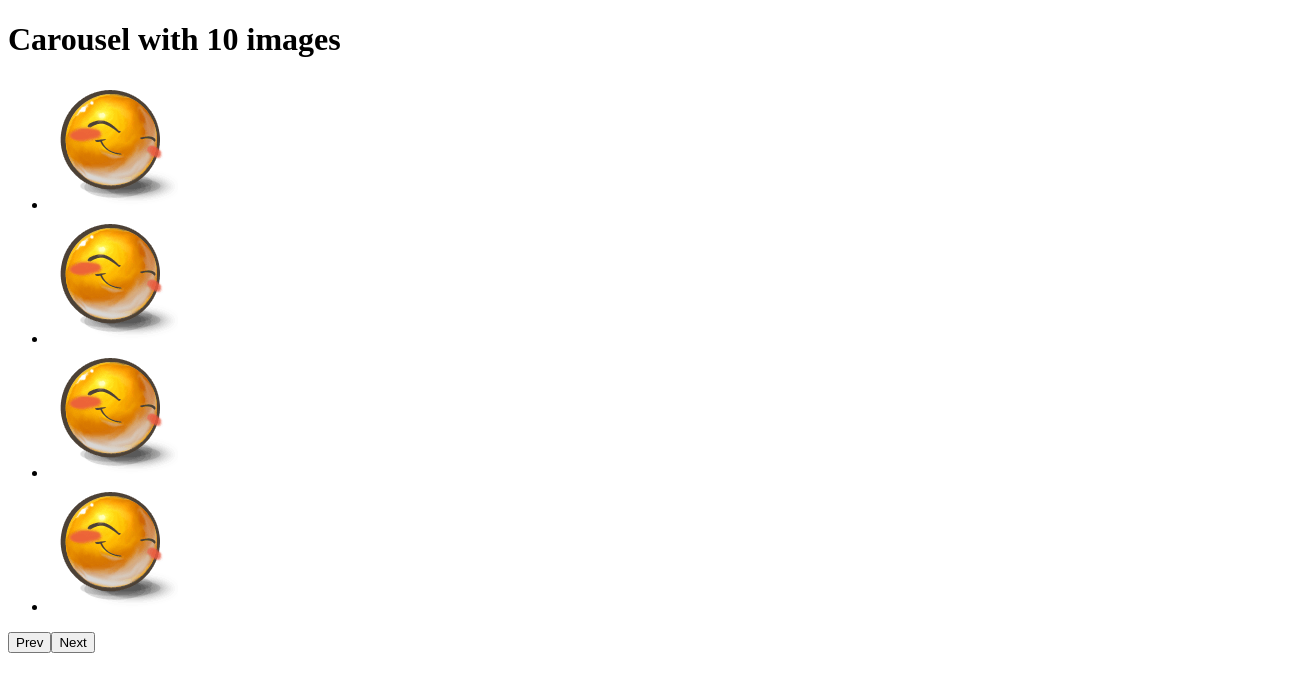
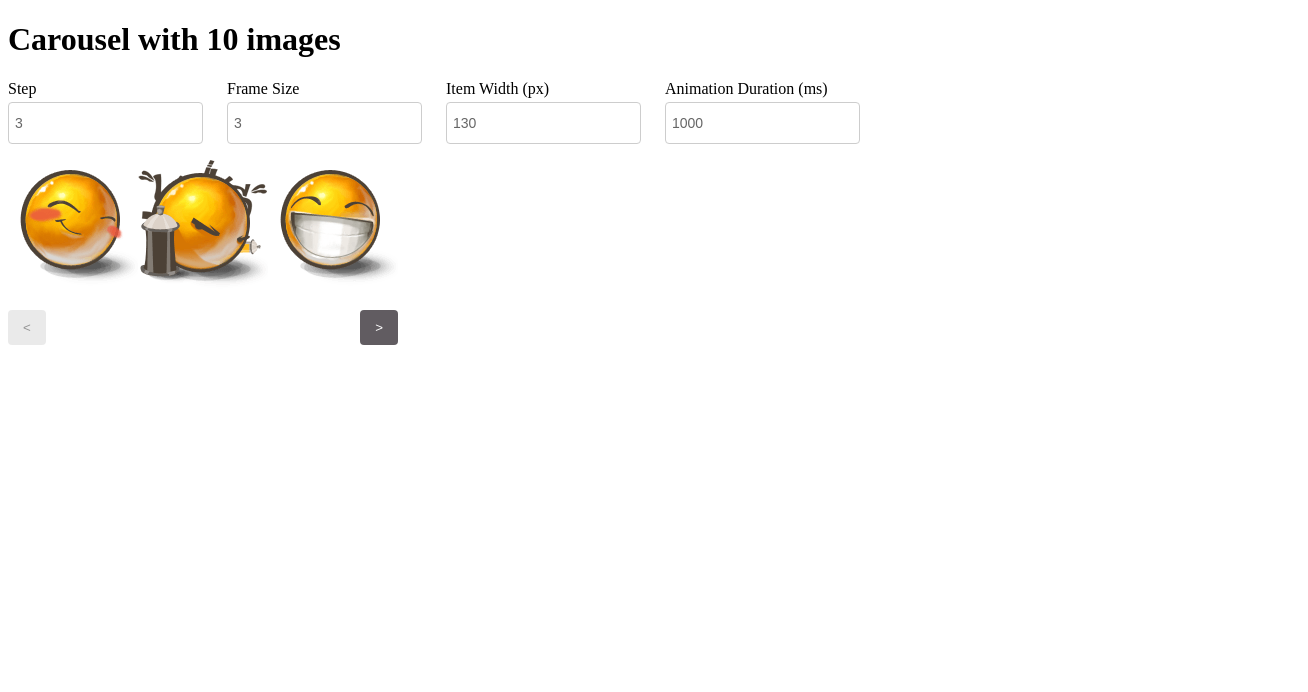
Before and after one commit to mate-academy/react_carousel, a React (Create React App) app: page / in a window 1280 px wide. Shown: the top 692 px of the page, 1308 px wide, since content can reach past the window. Built offline with nearby package versions, Linux system fonts and the light colour scheme; the HTML template or start-up script is replaced by a standard one.

Commit message:
add solution

```diff
--- a/src/App.scss
+++ b/src/App.scss
@@ -1 +1,20 @@
-// style go here
+.Options {
+  display: flex;
+  gap: 24px;
+
+  &__item {
+    display: flex;
+    flex-direction: column;
+    gap: 4px;
+  }
+
+  &__input {
+    padding: 12px 6px;
+    border: 1px solid #cdcdcd;
+    border-radius: 4px;
+    outline: none;
+    font-size: 14px;
+    line-height: 16px;
+    color: #666;
+  }
+}
--- a/src/App.tsx
+++ b/src/App.tsx
@@ -8,6 +8,10 @@ interface State {
 
 class App extends React.Component<{}, State> {
   state = {
+    step: 3,
+    frameSize: 3,
+    itemWidth: 130,
+    animationDuration: 1000,
     images: [
       './img/1.png',
       './img/2.png',
@@ -22,15 +26,84 @@ class App extends React.Component<{}, State> {
     ],
   };
 
+  handleInputChange(key: string, value: number) {
+    this.setState(prev => ({
+      ...prev,
+      [key]: value,
+    }));
+  }
+
   render() {
     const { images } = this.state;
 
     return (
       <div className="App">
         {/* eslint-disable-next-line */}
-        <h1>Carousel with {images.length} images</h1>
+        <h1 data-cy='title'>Carousel with {images.length} images</h1>
+        <div className="Options">
+          <div className="Options__item">
+            <label htmlFor="stepId">Step</label>
+            <input
+              id="stepId"
+              className="Options__input"
+              placeholder="Step"
+              type="number"
+              min={1}
+              value={this.state.step}
+              onChange={(e) => this.handleInputChange('step', +e.target.value)}
+            />
+          </div>
+          <div className="Options__item">
+            <label htmlFor="frameId">Frame Size</label>
+            <input
+              id="frameId"
+              className="Options__input"
+              placeholder="Frame Size"
+              type="number"
+              min={1}
+              value={this.state.frameSize}
+              onChange={(e) => {
+                this.handleInputChange('frameSize', +e.target.value);
+              }}
+            />
+          </div>
+          <div className="Options__item">
+            <label htmlFor="itemId">Item Width (px)</label>
+            <input
+              id="itemId"
+              className="Options__input"
+              placeholder="Item Width"
+              type="number"
+              min={65}
+              value={this.state.itemWidth}
+              onChange={(e) => {
+                this.handleInputChange('itemWidth', +e.target.value);
+              }}
+            />
+          </div>
+          <div className="Options__item">
+            <label htmlFor="duration">Animation Duration (ms)</label>
+            <input
+              id="duration"
+              className="Options__input"
+              placeholder="Animation Duration"
+              type="number"
+              min={0}
+              value={this.state.animationDuration}
+              onChange={(e) => {
+                this.handleInputChange('animationDuration', +e.target.value);
+              }}
+            />
+          </div>
+        </div>
 
-        <Carousel />
+        <Carousel
+          images={images}
+          step={this.state.step}
+          frameSize={this.state.frameSize}
+          itemWidth={this.state.itemWidth}
+          animationDuration={this.state.animationDuration}
+        />
       </div>
     );
   }
--- a/src/components/Carousel.scss
+++ b/src/components/Carousel.scss
@@ -1 +1,39 @@
-// style go here
+.Carousel {
+  width: 1300px;
+
+  &__container {
+    overflow: hidden;
+  }
+
+  &__list {
+    padding: 0;
+    display: flex;
+    justify-content: flex-start;
+    align-items: center;
+    list-style: none;
+  }
+
+  &__buttons-wrapper {
+    display: flex;
+    justify-content: space-between;
+  }
+
+  &__button {
+    background-color: #615c61;
+    color: #fff;
+    padding: 10px 15px;
+    border: none;
+    border-radius: 4px;
+    outline: none;
+    box-shadow: none;
+    cursor: pointer;
+
+    &:disabled {
+      opacity: 0.7;
+      background-color: #e2e2e2;
+      color: #666;
+      cursor: not-allowed;
+    }
+  }
+
+}
--- a/src/components/Carousel.tsx
+++ b/src/components/Carousel.tsx
@@ -1,18 +1,97 @@
-import React from 'react';
+import React, { useState } from 'react';
 import './Carousel.scss';
 
-const Carousel: React.FC = () => (
-  <div className="Carousel">
-    <ul className="Carousel__list">
-      <li><img src="./img/1.png" alt="1" /></li>
-      <li><img src="./img/1.png" alt="2" /></li>
-      <li><img src="./img/1.png" alt="3" /></li>
-      <li><img src="./img/1.png" alt="4" /></li>
-    </ul>
+interface Props {
+  images: string[];
+  step: number;
+  frameSize: number;
+  itemWidth: number;
+  animationDuration: number;
+}
 
-    <button type="button">Prev</button>
-    <button type="button">Next</button>
-  </div>
-);
+const Carousel: React.FC<Props> = ({
+  images,
+  step,
+  frameSize,
+  itemWidth,
+  animationDuration,
+}) => {
+  const [position, setPosition] = useState(0);
+
+  const isNextButtonDisabled = itemWidth * images.length
+    === Math.abs(position) + frameSize * itemWidth;
+
+  const showNextTwoImages = () => {
+    const slideNumber = Math.ceil(Math.abs(position / (step * itemWidth)));
+    const restItems = (images.length - step * slideNumber) - frameSize;
+
+    if (restItems < frameSize && restItems < step) {
+      setPosition((prevPosition) => {
+        return prevPosition - restItems * itemWidth;
+      });
+    } else {
+      setPosition((prevPosition) => prevPosition - step * itemWidth);
+    }
+  };
+
+  const showPrevTwoImages = () => {
+    if (Math.abs(position) >= itemWidth * step) {
+      setPosition((prevPosition) => {
+        return prevPosition + step * itemWidth;
+      });
+    } else {
+      setPosition(prev => prev - position);
+    }
+  };
+
+  return (
+    <div className="Carousel">
+      <div
+        className="Carousel__container"
+        style={{ width: `${frameSize * itemWidth}px` }}
+      >
+        <ul
+          className="Carousel__list"
+          style={{
+            transform: `translateX(${position}px)`,
+            transition: `transform ${animationDuration}ms ease`,
+          }}
+        >
+          {images.map((image, index) => (
+            <li key={image}>
+              <img
+                src={image}
+                alt={`${index + 1}`}
+                style={{ width: itemWidth, height: itemWidth }}
+              />
+            </li>
+          ))}
+        </ul>
+      </div>
+      <div
+        className="Carousel__buttons-wrapper"
+        style={{ width: `${frameSize * itemWidth}px` }}
+      >
+        <button
+          data-cy="next"
+          type="button"
+          className="Carousel__button"
+          disabled={position === 0}
+          onClick={showPrevTwoImages}
+        >
+          &lt;
+        </button>
+        <button
+          type="button"
+          className="Carousel__button"
+          disabled={isNextButtonDisabled}
+          onClick={showNextTwoImages}
+        >
+          &gt;
+        </button>
+      </div>
+    </div>
+  );
+};
 
 export default Carousel;
```
